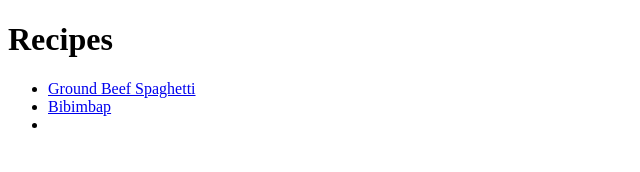
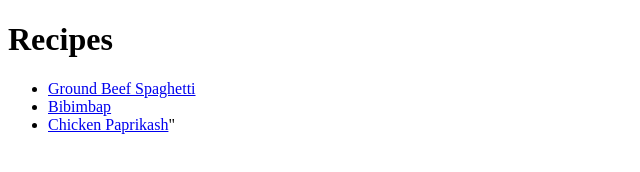
Before and after one commit to Arussel1/odin-recipes, a plain HTML site: page index.html in a window 1280 px wide. Shown: the whole page, without its empty margins (0-640 px from the left). Drawn offline with Linux system fonts and the light colour scheme.

Commit message:
Add a link from main to Chicken paprikash recipes

```diff
--- a/index.html
+++ b/index.html
@@ -10,7 +10,7 @@
     <ul>
         <li><a href="recipes/spaghetti.html">Ground Beef Spaghetti</a></li>
         <li><a href="recipes/bibimbap.html">Bibimbap</a></li>
-        <li></li>
+        <li><a href="recipes/chicken_paprikash.html">Chicken Paprikash</a>"</li>
     </ul>
 </body>
 </html>
```
